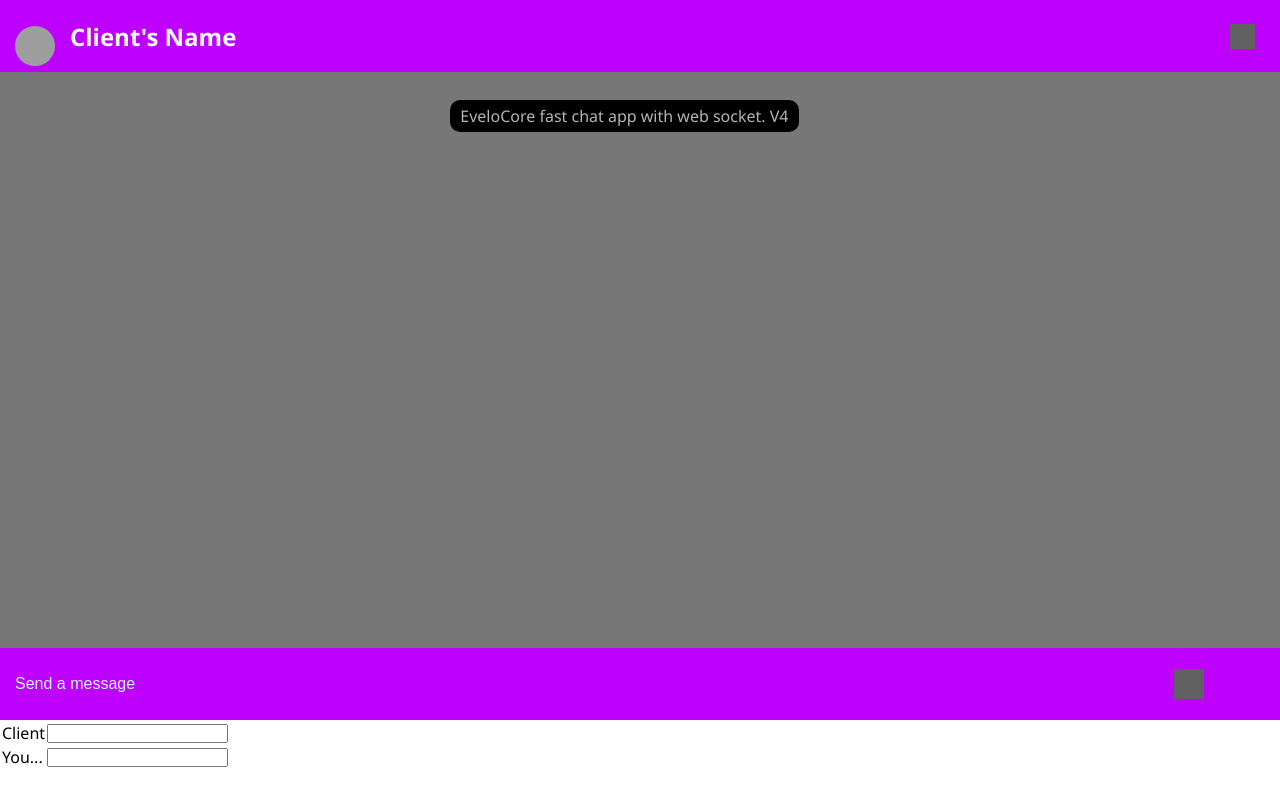
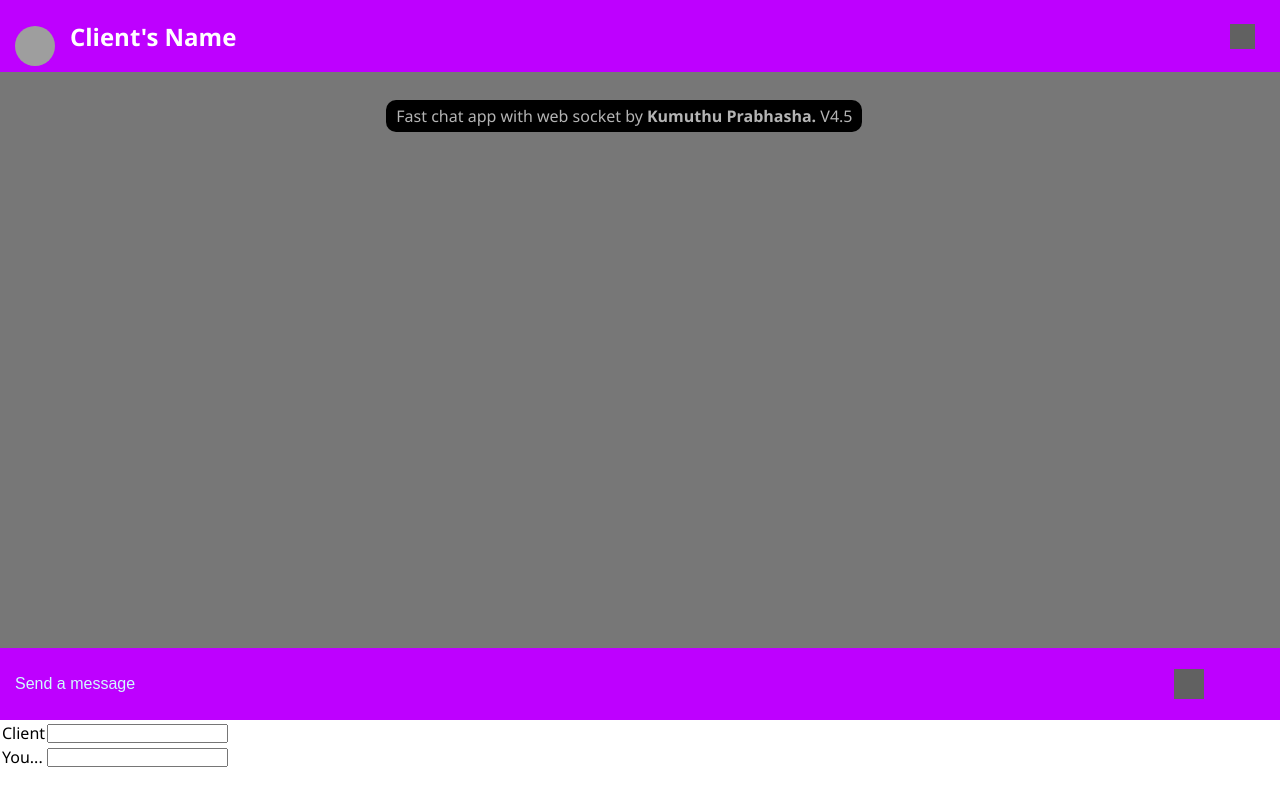
Before and after one commit to prabhasha2006/chatApp, a plain HTML site: page evelocore/index.html in a window 1280 px wide. Drawn offline with nearby package versions, Linux system fonts and the light colour scheme; no server answers; grey boxes are pictures that could not be loaded.

Commit message:
Add files via upload

```diff
--- a/evelocore/index.html
+++ b/evelocore/index.html
@@ -16,49 +16,9 @@
         <div class="chatBody"><br>
             <div class="messages holdingdMsg">
                 <div class="Content">
-                    <p>EveloCore fast chat app with web socket. V4</p>
+                    <p>Fast chat app with web socket by <b>Kumuthu Prabhasha.</b> V4.5</p>
                 </div>
             </div>
-            <!-- <div class="messages recievedMsg">
-                <div class="Content">
-                    <p>Hi</p>
-                </div>
-            </div>
-            <div class="messages sentMsg">
-                <div class="Content">
-                    <p>Moko bn uba ehema kare?????</p>
-                </div>
-            </div>
-            <div class="messages sentMsg">
-                <div class="Content">
-                    <p>Kiyapan</p>
-                </div>
-            </div>
-            <div class="messages recievedMsg">
-                <div class="Content">
-                    <p>Nikan<br>He he</p>
-                </div>
-            </div>
-            <div class="messages sentMsg">
-                <div class="Content">
-                    <p>Ane yako</p>
-                </div>
-            </div>
-            <div class="messages recievedMsg">
-                <div class="Content">
-                    <p>Mn yakek nemei harithe</p>
-                </div>
-            </div>
-            <div class="messages recievedMsg">
-                <div class="Content">
-                    <p>Ennepa owata</p>
-                </div>
-            </div>
-            <div class="messages sentMsg">
-                <div class="Content">
-                    <p>Yacai yacai</p>
-                </div>
-            </div> -->
         </div>
         <div class="chatControls">
             <input type="text" id="messageInput" placeholder="Send a message">
```
